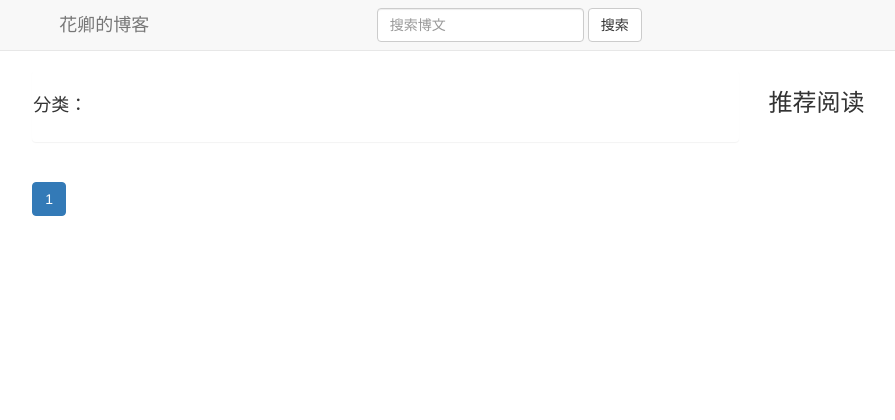
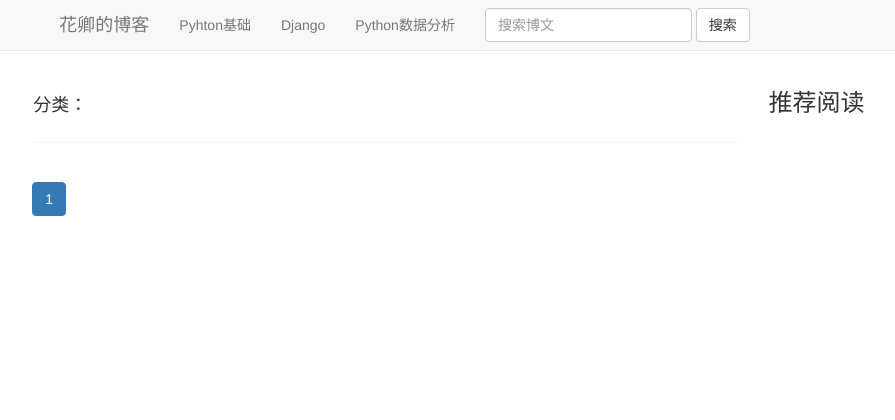
Before and after one commit to qzq1111/newblog, a Django app: page / in a window 1280 px wide. Shown: the top 420 px of the page, without its empty margins (179-1074 px from the left). Run offline with Django 3.2, Linux system fonts and the light colour scheme; data that the repository does not hold is empty; some libraries are stand-ins or nearby versions.

Commit message:
修改导航条

```diff
--- a/templates/header.html
+++ b/templates/header.html
@@ -12,7 +12,12 @@
               </button>
             <a class="navbar-brand" href="/">花卿的博客</a>
             </div>
-            <div class="collapse navbar-collapse col-md-offset-4" id="bs-example-navbar-collapse-1">
+            <div class="collapse navbar-collapse " id="bs-example-navbar-collapse-1">
+                <ul class="nav navbar-nav">
+                    <li><a href="/category/Pyhton基础/">Pyhton基础</a></li>
+                    <li><a href="/category/Django/">Django</a></li>
+                    <li><a href="/category/Python数据分析/">Python数据分析</a></li>
+                </ul>
                 <form class="navbar-form navbar-left" action="/search/" method="get">
                     <div class="form-group" >
                       <input type="text" class="form-control" placeholder="搜索博文" name="title">
```
